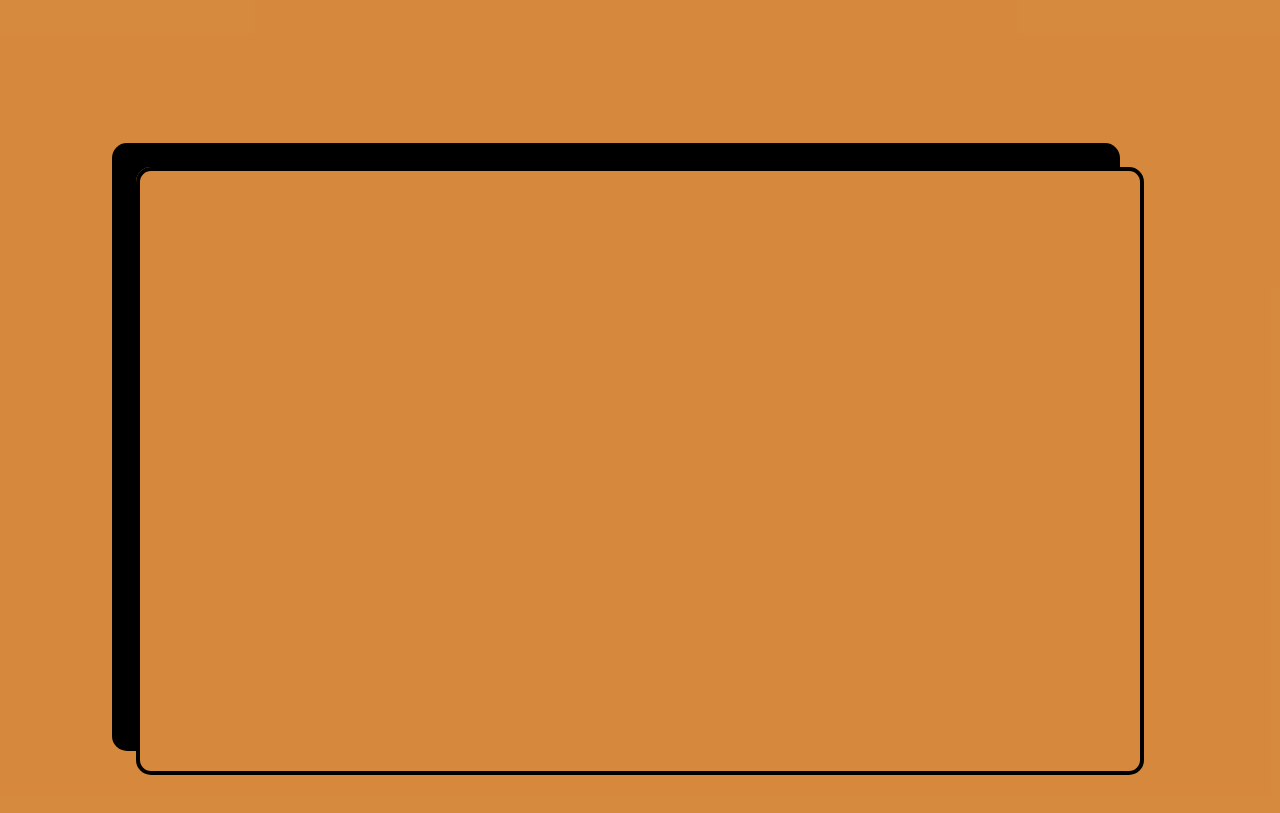
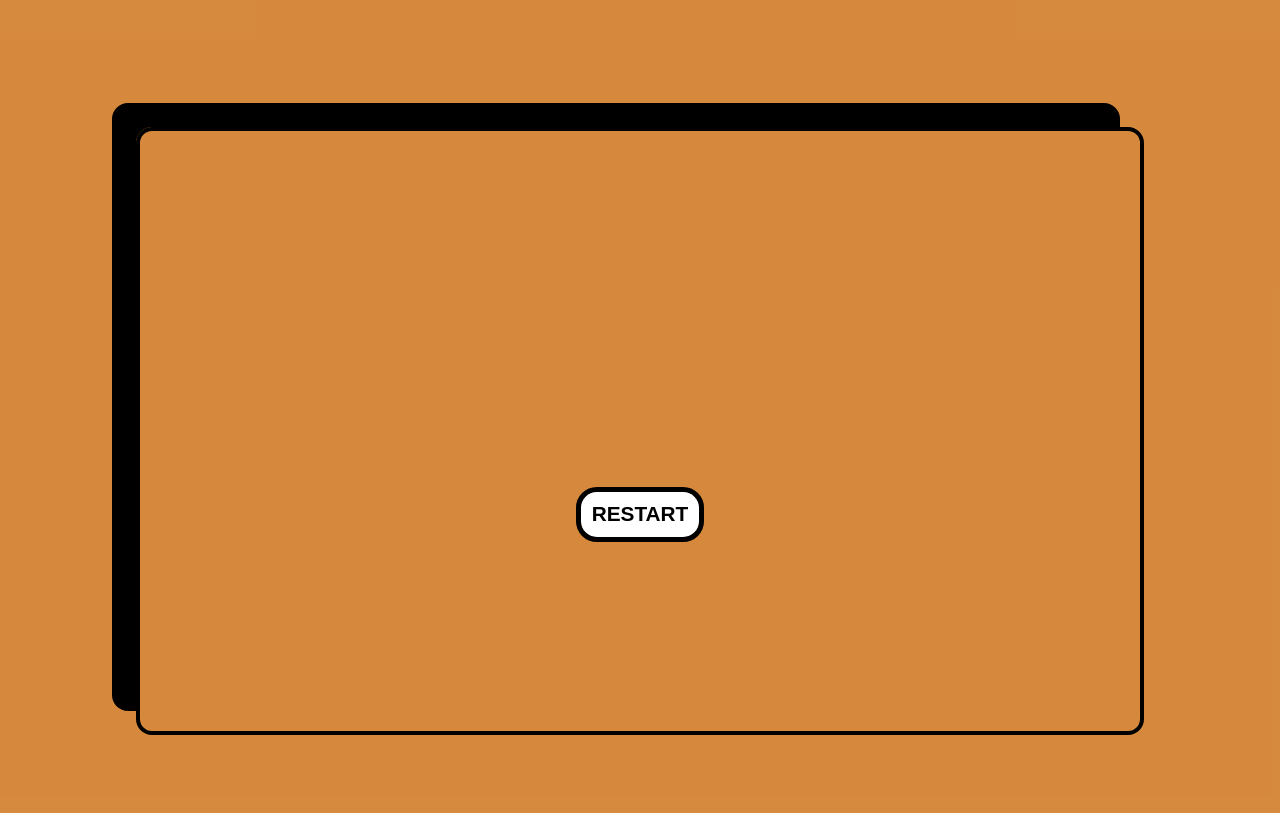
Before and after one commit to albertevieites/mrStick, a plain HTML site: page index.html in a window 1280 px wide. Shown: the part 729-1542 px from the top of the page. Drawn offline with Linux system fonts and the light colour scheme.

Commit message:
perf: :construction: make restart button functional

```diff
--- a/index.html
+++ b/index.html
@@ -28,7 +28,8 @@
 
     <!-- Create canvas area -->
     <div class="canvas">
-      <canvas id="canvas" width="1000" height="600" display="none"></canvas>
+      <canvas class="canvas__frame" width="1000" height="600" display="none"></canvas>
+      <button class="canvas__button">RESTART</>
     </div>
 
     <!-- Link to JS files -->
--- a/js/game.js
+++ b/js/game.js
@@ -13,6 +13,7 @@ class Game {
   sounds = new Sounds(); // Music and sound effects of the game
 
   startButton = document.querySelector(".start__button"); // play() to update the game
+  canvasButton = document.querySelector(".canvas__button"); // restart() to restart the game
   textSplash = document.querySelector(".start-screen");
   canvas = document.querySelector("canvas");
 
@@ -52,6 +53,9 @@ class Game {
         this.frameId = window.requestAnimationFrame(this.play.bind(this));
         break;
       case 2:
+        this.reset();
+        // bind method to reference to Game class to link with callback play method which is holding on at the event loop(fridge)
+        this.frameId = window.requestAnimationFrame(this.play.bind(this));
         break;
       default:
         console.log("This screen code is unknown!");
@@ -67,6 +71,7 @@ class Game {
       this.screen = 1;
       this.start();
       this.startButton.remove();
+      this.canvasButton.classList.add("hidden");
     };
   }
 
@@ -146,14 +151,16 @@ class Game {
     this.ctx.restore();
   }
 
+  // Restart Button
+
   /* GAME OVER */
   gameOver() {
     cancelAnimationFrame(this.frameId);
     this.frameId = null;
     this.ctx.save();
-    this.ctx.fillStyle = "rgba(0, 0, 0, 0.3)";
+    this.ctx.fillStyle = "rgba(255, 255, 255, 0.8)";
     this.ctx.fillRect(0, 0, this.ctx.canvas.width, this.ctx.canvas.height);
-    this.ctx.fillStyle = "white";
+    this.ctx.fillStyle = "black";
     this.ctx.textAlign = "center";
     this.ctx.font = "bold 6rem Helvetica";
     this.ctx.fillText(
@@ -161,9 +168,17 @@ class Game {
       this.ctx.canvas.width / 2,
       this.ctx.canvas.height / 2
     );
+    this.canvasButton.classList.remove("hidden");
     this.sounds.play("gameOver");
     this.sounds.pause("song");
     this.ctx.restore();
+    this.canvasButton.addEventListener("click", () => {
+      this.screen = 1;
+      this.canvasButton.remove();
+      this.ctx.fillStyle = "rgba(255, 255, 255, 0)";
+      this.ctx.fillRect(0, 0, this.ctx.canvas.width, this.ctx.canvas.height);
+      this.init();
+    });
   }
 
   // reset() to change between screens
--- a/styles/index.css
+++ b/styles/index.css
@@ -83,12 +83,37 @@ span {
   justify-content: center;
   align-items: center;
 
+  position: relative;
+
   height: 100%;
   background-color: hsla(30, 68%, 49%, 0.9);
 }
 
-#canvas {
-  border: 4px solid black;
+.canvas__frame {
+  border: 0.25em solid black;
   box-shadow:-1.5em -1.5em black;
-  border-radius: 15px;
+  border-radius: 1em;
+
+  margin-bottom: 5em;
 }
+
+.canvas__button {
+  position: absolute;
+  right: 0;
+  left: 0;
+  top: 52%;
+
+  width: 10vw;
+  margin: 0 auto;
+  padding: 0.5em 0;
+  background-color: white;
+  color: black;
+
+  font-size: 1.3rem;
+  font-weight: 600;
+
+  border: 0.25em solid black;
+  border-radius: 1em;
+
+  cursor: pointer;
+}
```
